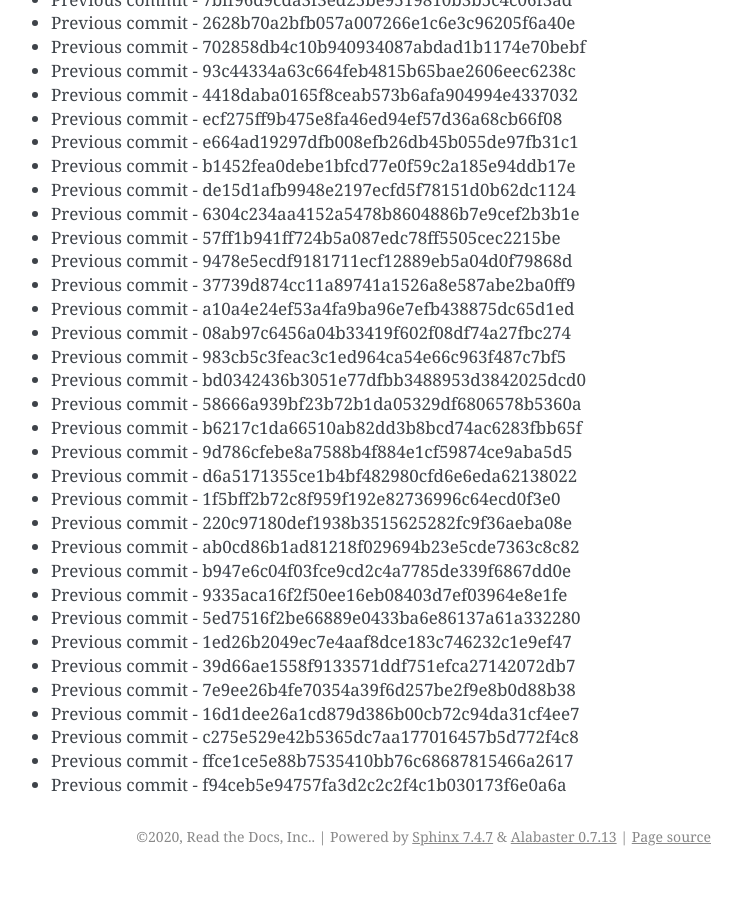
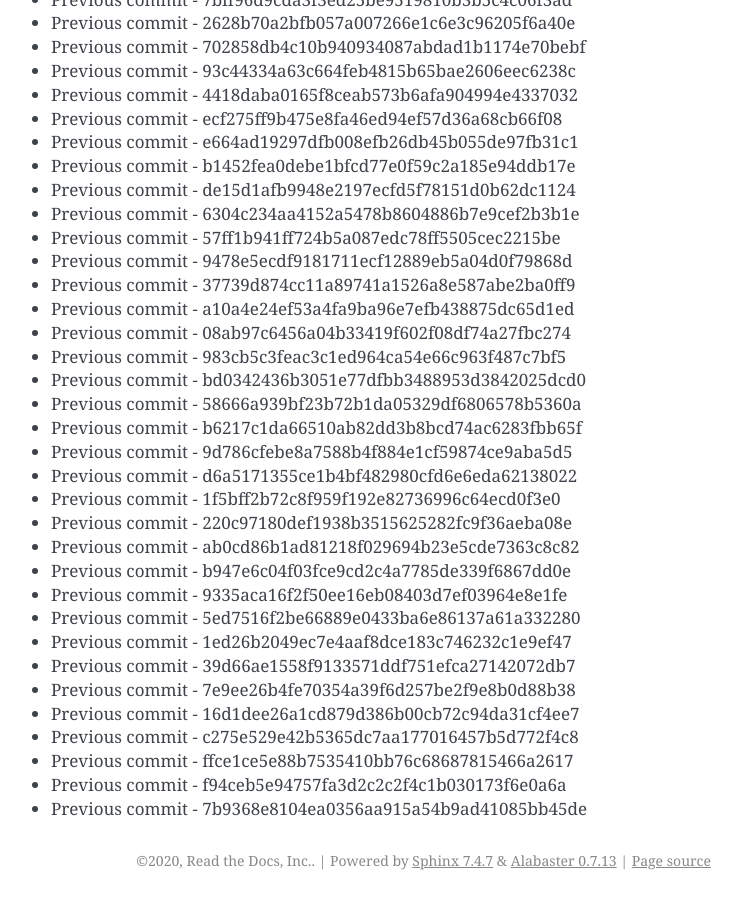
Before and after one commit to readthedocs/rtd-git-stresstest, a Sphinx documentation site: the page built from docs/updates.rst, in a window 1280 px wide and 900 px high, scrolled down 13411 px. Shown: the whole window, without its empty margins (399-1141 px from the left). Built offline with Sphinx 7.4.7, drawn with Linux system fonts in a browser that asks for light colours; before the commit the page ends 14287 px from its top, so only the background shows below that.

Commit message:
Generating commit from previous: 7b9368e8104ea0356aa915a54b9ad41085bb45de

```diff
--- a/docs/updates.rst
+++ b/docs/updates.rst
@@ -595,3 +595,4 @@ It can be tested for any performance characteristics.
 * Previous commit - c275e529e42b5365dc7aa177016457b5d772f4c8
 * Previous commit - ffce1ce5e88b7535410bb76c68687815466a2617
 * Previous commit - f94ceb5e94757fa3d2c2c2f4c1b030173f6e0a6a
+* Previous commit - 7b9368e8104ea0356aa915a54b9ad41085bb45de
```
